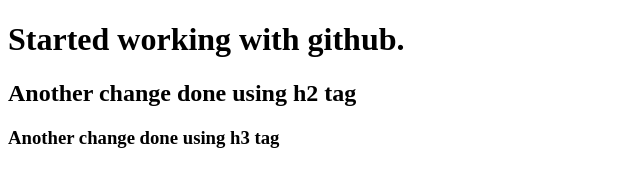
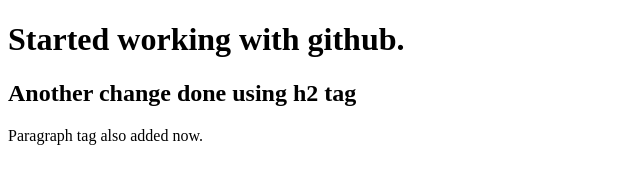
Before and after one commit to aamamun23/drekiagency, a plain HTML site: page index.html in a window 1280 px wide. Shown: the whole page, without its empty margins (0-640 px from the left). Drawn offline with Linux system fonts and the light colour scheme.

Commit message:
paragraph tag added

```diff
--- a/index.html
+++ b/index.html
@@ -8,6 +8,6 @@
 <body>
     <h1>Started working with github.</h1>
     <h2>Another change done using h2 tag</h2>
-    <h3>Another change done using h3 tag</h3>
+    <p>Paragraph tag also added now.</p>
 </body>
 </html>
```
